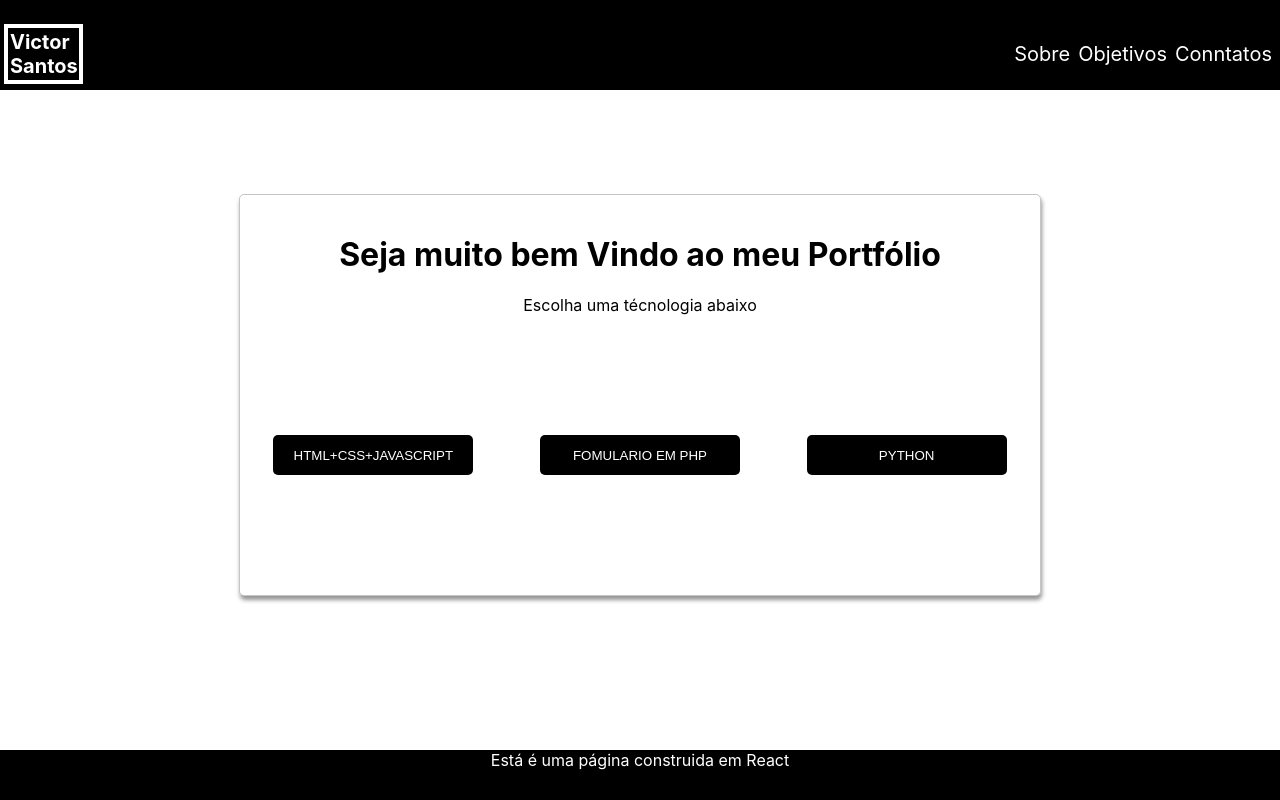
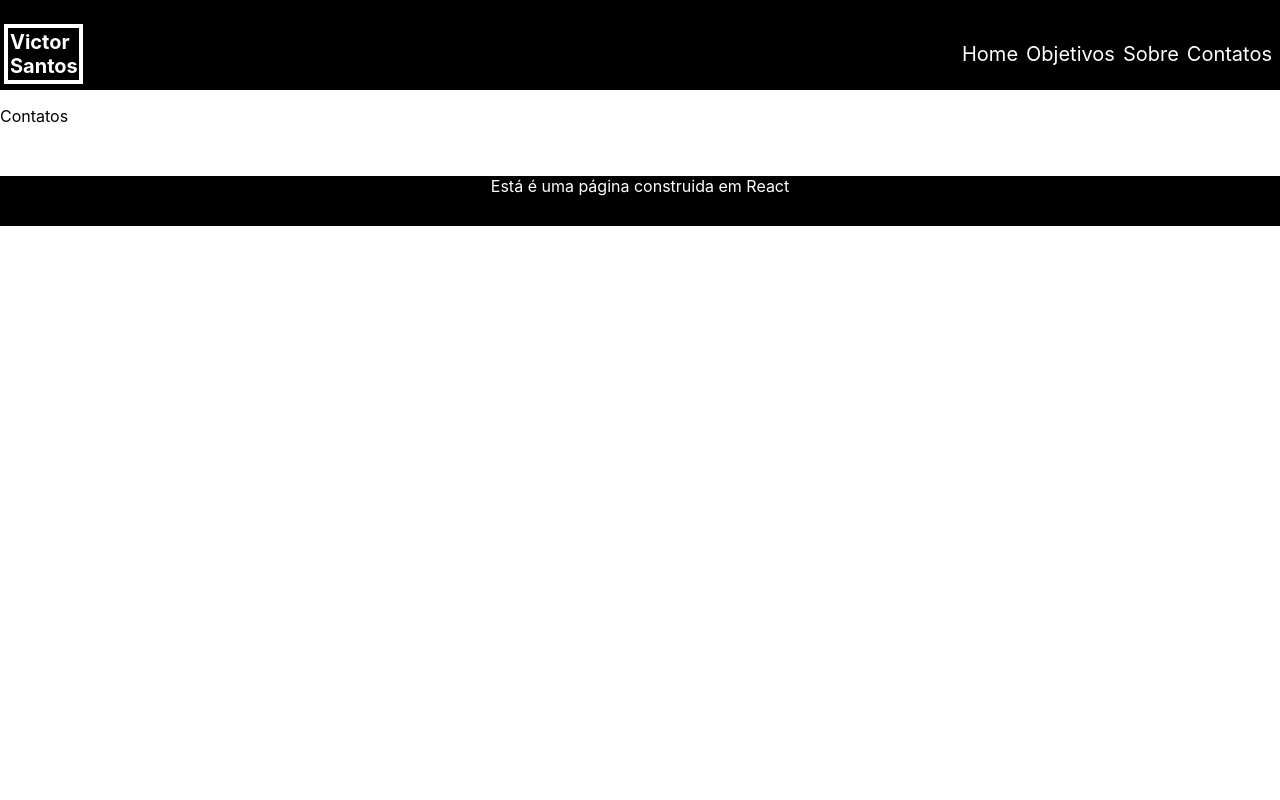
Before and after one commit to victorwsantos/react-page, a React (Create React App) app: page /Contatos in a window 1280 px wide. Built offline with nearby package versions, Linux system fonts and the light colour scheme.

Commit message:
React ON

```diff
--- a/src/App.css
+++ b/src/App.css
@@ -35,6 +35,10 @@ body{
   text-decoration: none;
   margin: 4px;
   font-size: 20px;
+}
+.componentes-topo ul li .Home, .componentes-topo ul li .sobre,.componentes-topo ul li .objetivos, .componentes-topo ul li .Contatos {
+  text-decoration: none;
+  color: white;
 }
 .conteudo-pg{
   height: 400px;
--- a/src/App.js
+++ b/src/App.js
@@ -1,17 +1,11 @@
-import React from "react";
-import Header from './componentes/Header'
-import Footer from './componentes/Footer'
-import Body from "./componentes/Body";
-import './App.css';
+import React from 'react';
 
-function App() {
-  return (
-    <div className='pg-completa'>
-      <Header />
-      < Body />
-      <Footer />
-    </div>
-  );
-}
+import Rotas from './componentes/Rotas';
+
+const App = () => (
+  <div className="App">
+    <Rotas/>
+  </div>
+);
 
 export default App;
--- /dev/null
+++ b/src/componentes/Contatos/index.js
@@ -0,0 +1,18 @@
+import React from "react";
+import Header from "../Header"
+import Footer from "../Footer"
+import '../../App.css';
+const Contatos = () => (
+    <div>
+    < Header />
+    <div>
+        <p>
+            Contatos
+        </p>
+    </div>
+    < Footer  />
+
+  </div>
+);
+
+export default Contatos;
--- a/src/componentes/Header/index.js
+++ b/src/componentes/Header/index.js
@@ -1,4 +1,5 @@
 import React from 'react';
+import { Link } from 'react-router-dom';
 export default function Header(){
     return(
         <div className='topo'>
@@ -6,9 +7,10 @@ export default function Header(){
                 <p className='logo'>Victor Santos</p>
                 <nav>
                     <ul>
-                        <li>Sobre</li>
-                        <li>Objetivos</li>
-                        <li>Conntatos</li>
+                        <li><Link className="Home" to='/'>Home</Link></li>
+                        <li><Link className="objetivos" to='/Objetivos'>Objetivos</Link></li>
+                        <li><Link className="sobre" to='/Sobre'>Sobre</Link></li>
+                        <li><Link className="Contatos" to='/Contatos'>Contatos</Link></li>
                     </ul>
                 </nav>
             </div>
--- /dev/null
+++ b/src/componentes/Home/index.js
@@ -0,0 +1,15 @@
+import React from "react";
+import Header from '../Header'
+import Footer from '../Footer'
+import Body from "../Body";
+
+function Home() {
+  return (
+    <div className='pg-completa'>
+    <Header />
+    <Body/>
+    <Footer/>
+    </div>
+  );
+}
+export default Home;
--- /dev/null
+++ b/src/componentes/Objetivos/index.js
@@ -0,0 +1,18 @@
+import React from "react";
+import Header from "../Header"
+import Footer from "../Footer"
+import '../../App.css';
+const Objetivos = () => (
+    <div>
+    < Header />
+    <div>
+        <p>
+            Objetivos
+        </p>
+    </div>
+    < Footer  />
+
+  </div>
+);
+
+export default Objetivos;
--- /dev/null
+++ b/src/componentes/Rotas/index.js
@@ -0,0 +1,18 @@
+import React from 'react';
+import { BrowserRouter, Switch, Route } from 'react-router-dom';
+import Contatos from '../Contatos';
+import Home from '../Home';
+import Objetivos from '../Objetivos';
+import Sobre from '../Sobre';
+const Rotas = () => (
+    <BrowserRouter>
+        <Switch>
+            <Route exact path='/' component={ Home } />
+            <Route path='/Objetivos' component={ Objetivos } />
+            <Route path='/Sobre' component={ Sobre } />
+            <Route path='/Contatos' component={ Contatos } />
+        </Switch>
+    </BrowserRouter>
+);
+
+export default Rotas;
--- /dev/null
+++ b/src/componentes/Sobre/index.js
@@ -0,0 +1,18 @@
+import React from "react";
+import Header from "../Header"
+import Footer from "../Footer"
+import '../../App.css';
+const Sobre = () => (
+    <div>
+    < Header />
+    <div>
+        <p>
+            Sobre
+        </p>
+    </div>
+    < Footer  />
+
+  </div>
+);
+
+export default Sobre;
```
